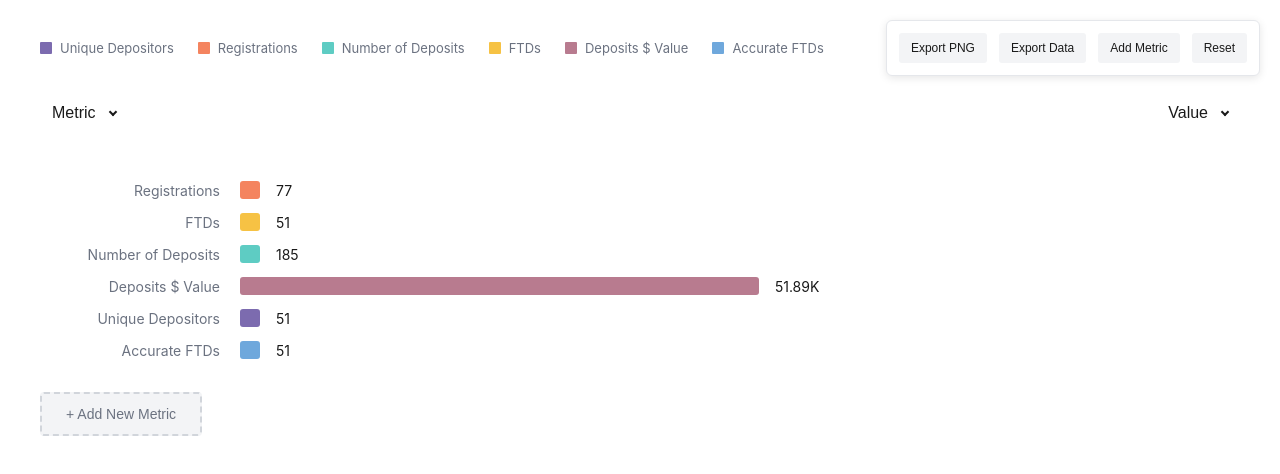
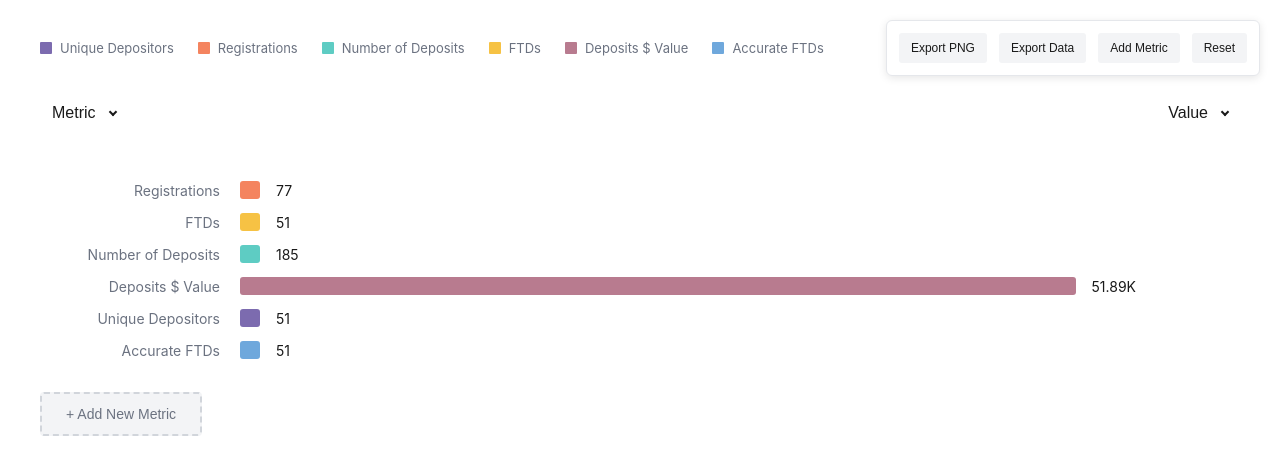
Before and after one commit to codeapp9988/fantastic-octo-spoon, a plain HTML site: page index.html in a window 1280 px wide. Drawn offline with nearby package versions, Linux system fonts and the light colour scheme.

Commit message:
Update index.html

```diff
--- a/index.html
+++ b/index.html
@@ -10,9 +10,7 @@
             padding: 0;
             box-sizing: border-box;
         }
-.metric-bar {
-    width: 0%;
-}
+
 
         body {
             background-color: #ffffff;
@@ -589,7 +587,7 @@
                 }
 
                 valueElement.textContent = displayValue;
-bar.style.width = (value / 100) + 'px'; // try scaling by 100
+bar.style.width = barWidth;
             });
         }
 
```
